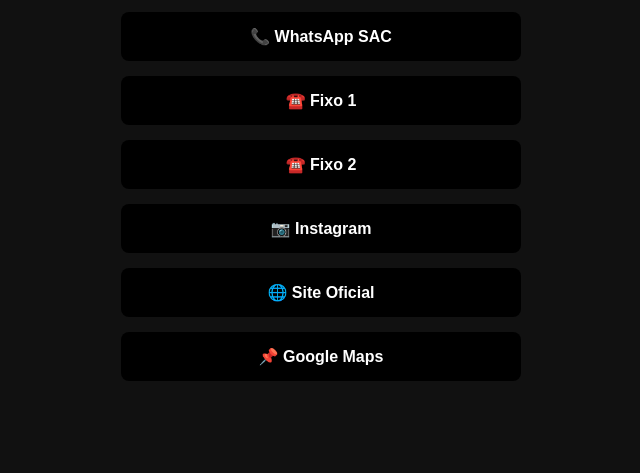
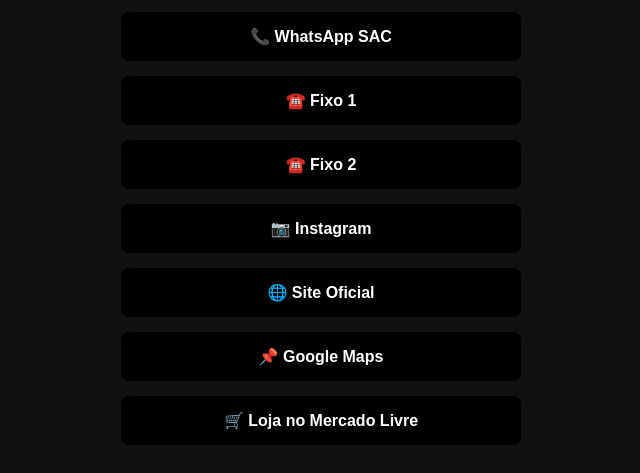
Before and after one commit to ramonimports/ramonimports.github.io, a plain HTML site: page index.html in a window 1280 px wide. Shown: the part 354-827 px from the top of the page, without its empty margins (319-959 px from the left). Before the commit the page ends 800 px from the top, so only its background shows below. Drawn offline with Linux system fonts and the light colour scheme.

Commit message:
Update index.html
ATT

```diff
--- a/index.html
+++ b/index.html
@@ -55,6 +55,7 @@
     <a href="https://www.instagram.com/ramonautopecas17/" target="_blank">📷 Instagram</a>
     <a href="https://ramonimports.com.br" target="_blank">🌐 Site Oficial</a>
     <a href="https://www.google.com/maps/search/?api=1&query=Rua+Evolucao+311,+Vila+Brasilina,+Sao+Paulo,+SP" target="_blank">📌 Google Maps</a>
+    <a href="https://www.mercadolivre.com.br/pagina/ramon_autopecas?item_id=MLB3841575193&category_id=MLB63801&seller_id=1812040982&client=recoview-selleritems&recos_listing=true#origin=vip&component=sellerData&typeSeller=eshop" target="_blank">🛒 Loja no Mercado Livre</a>
   </div>
 </body>
 </html>
```
